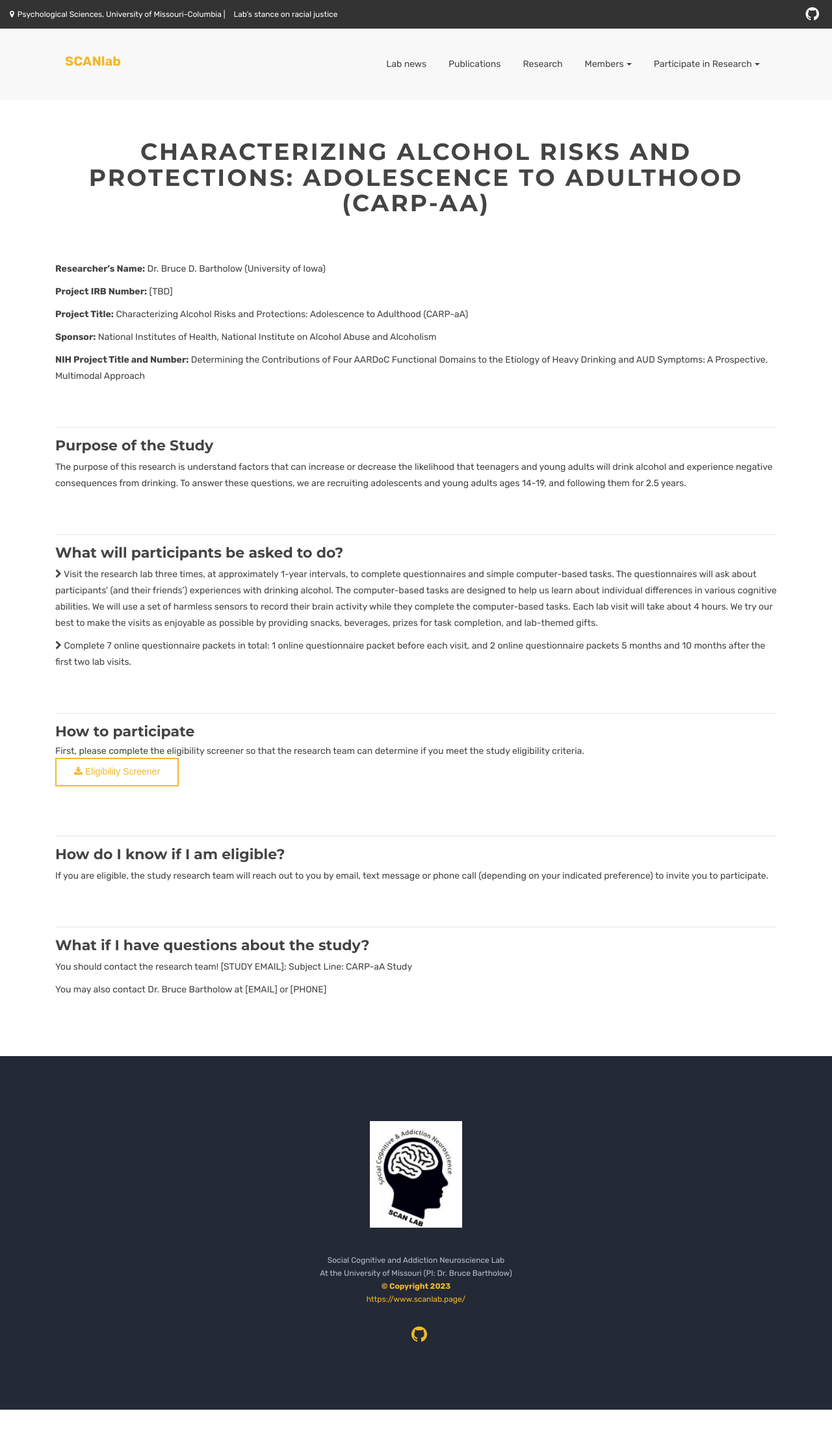
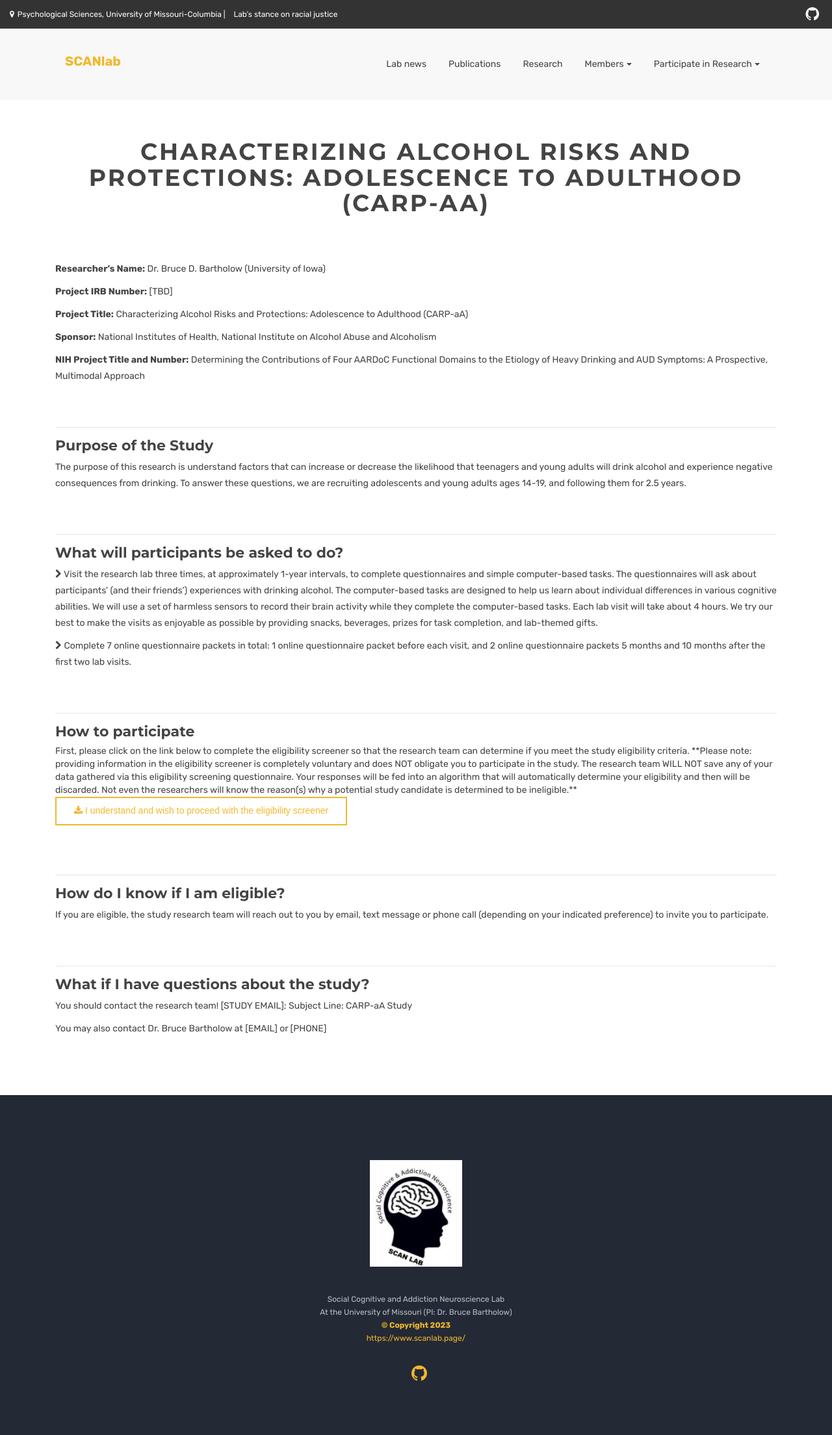
Before and after one commit to bartholow-scanlab/bartholow-scanlab.github.io, a Jekyll site: the page built from CARP-aA.html, in a window 1280 px wide. Shown: the top 2208 px of the page at 65% size. Built offline with Jekyll 4.4.1, drawn with Linux system fonts in a browser that asks for light colours.

Commit message:
Update CARP-aA.html

```diff
--- a/CARP-aA.html
+++ b/CARP-aA.html
@@ -41,10 +41,10 @@ Complete 7 online questionnaire packets in total: 1 online questionnaire packet
 
 <h4> How to participate </h4>
 
-First, please complete the eligibility screener so that the research team can determine if you meet the study eligibility criteria.
+First, please click on the link below to complete the eligibility screener so that the research team can determine if you meet the study eligibility criteria. **Please note: providing information in the eligibility screener is completely voluntary and does NOT obligate you to participate in the study. The research team WILL NOT save any of your data gathered via this eligibility screening questionnaire. Your responses will be fed into an algorithm that will automatically determine your eligibility and then will be discarded. Not even the researchers will know the reason(s) why a potential study candidate is determined to be ineligible.**
 
  <li> <a href="" target="_blank" rel="noopener noreferrer"> <button type="button" class="btn std-btn btn-common"><i class="fa fa-download icons" aria-hidden="true"></i>
- Eligibility Screener
+ I understand and wish to proceed with the eligibility screener
 </button> </a></li>
 
 <br>
```
